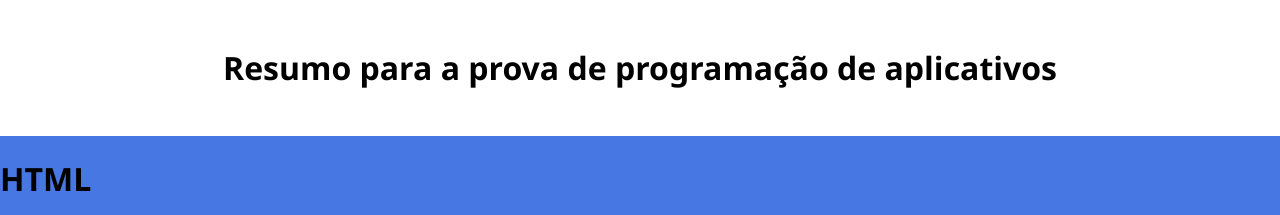
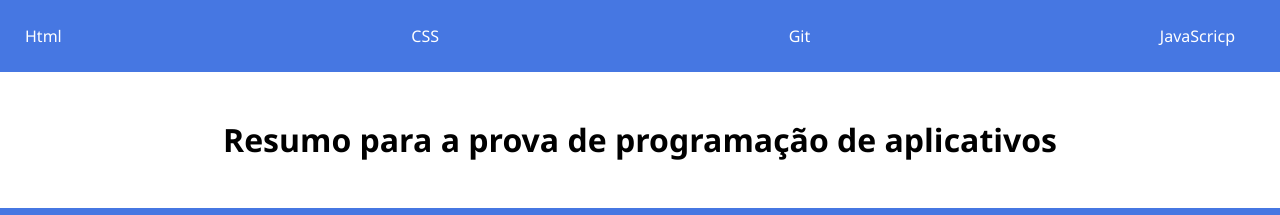
Before and after one commit to turmenaroza/revis-o, a plain HTML site: page index.html in a window 1280 px wide. Shown: the top 215 px of the page. Drawn offline with Linux system fonts and the light colour scheme.

Commit message:
ADD LINK

```diff
--- a/index.html
+++ b/index.html
@@ -7,7 +7,16 @@
 </head>
 <body>
     <header>
+        <nav>
+            <ul>
+                <li><a href="#Html">Html</a></li>
+                <li><a href="#CSS">CSS</a></li>
+                <li><a href="#Git">Git</a></li>
+                <li><a href="#JS">JavaScricp</a></li>
+            </ul>
+        </nav>
         <div id="navbar">
+
 
           <h1> Resumo para a prova de programação de aplicativos</h1>
 
--- a/style.css
+++ b/style.css
@@ -10,6 +10,23 @@ body{ margin: 0px;
     text-align: center;}
 img{
     width: 150px;
+}
+
+header nav ul {
+    list-style: none;
+    margin: 25;
+    padding: 0;
+    display: flex;
+    justify-content: space-between;
+}
+
+header nav ul li {
+    margin-right: 20px;
+}
+
+header nav a {
+    color: #fff;
+    text-decoration: none;
 }
 
 #Html{
```
